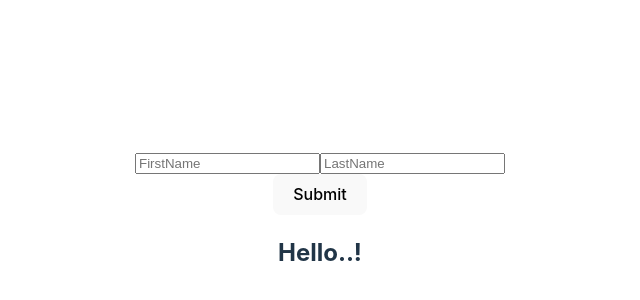
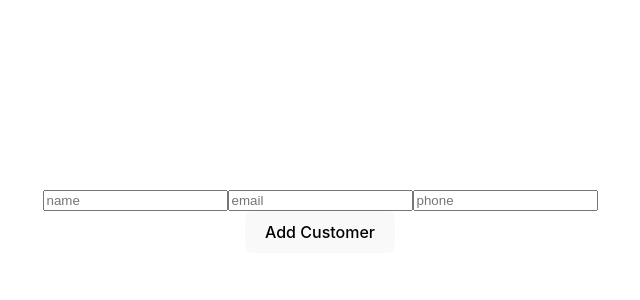
Before and after one commit to Thisura2001/react-intro, a React (Vite) app: page / in a window 1280 px wide. Shown: the part 180-480 px from the top of the page, without its empty margins (320-960 px from the left). Built offline with nearby package versions, Linux system fonts and the light colour scheme.

Commit message:
day 2(add customer crud)

```diff
--- a/src/App.tsx
+++ b/src/App.tsx
@@ -1,33 +1,35 @@
-import './App.css'
-import {useState} from "react";
+import './App.css';
+import { useState } from "react";
+import { Customer } from "./Model/Customer.ts";
+
 function App() {
+    const [customers, setCustomer] = useState<Customer[]>([]);
 
-    const [customer, setCustomer] = useState({
-        firstName: "",
-        lastName: "",
-    })
-    const [firstName, setFirstName] = useState("")
-    const [lastName, setLastName] = useState("")
+    const [name, setName] = useState('');
+    const [email, setEmail] = useState('');
+    const [phone, setPhone] = useState('');
 
-    function handleChange() {
-        setCustomer({
-            ...customer,
-            firstName:firstName,
-            lastName: lastName
-        })
+    function addCustomer() {
+        const newCustomer = new Customer(name, email, phone);
+        setCustomer([...customers, newCustomer]);
     }
 
     return (
         <>
-            <input name='firstName' type='text' placeholder='FirstName' onChange={(e) => setFirstName(e.target.value)}  />
-            <input name='lastName' type='text' placeholder='LastName' onChange={(e) => setLastName(e.target.value)}  />
-            <br/>
-            <button onClick={handleChange}>Submit</button><br/>
-            <h2>Hello..!  {customer.firstName} {customer.lastName}</h2>
+            <input type="text" placeholder='name' onChange={(e) => setName(e.target.value)} />
+            <input type="text" placeholder='email' onChange={(e) => setEmail(e.target.value)} />
+            <input type="number" placeholder='phone' onChange={(e) => setPhone(e.target.value)} />
+
+            <br />
+
+            <button onClick={addCustomer}>Add Customer</button>
+
+            <br />
+                {customers.map((customer, index) => (
+                       <div key={index}>{"name: "+ customer.name+  ' '+"  email: "+customer.email+' '+"  Phone: "+customer.phone}</div>
+                ))}
         </>
-    )
+    );
 }
 
-
-
-export default App
+export default App;
--- /dev/null
+++ b/src/Model/Customer.ts
@@ -0,0 +1,11 @@
+export class Customer {
+    name: string;
+    email: string;
+    phone: string;
+
+    constructor(name: string, email: string, phone: string) {
+        this.name = name;
+        this.email = email;
+        this.phone = phone;
+    }
+}
```
